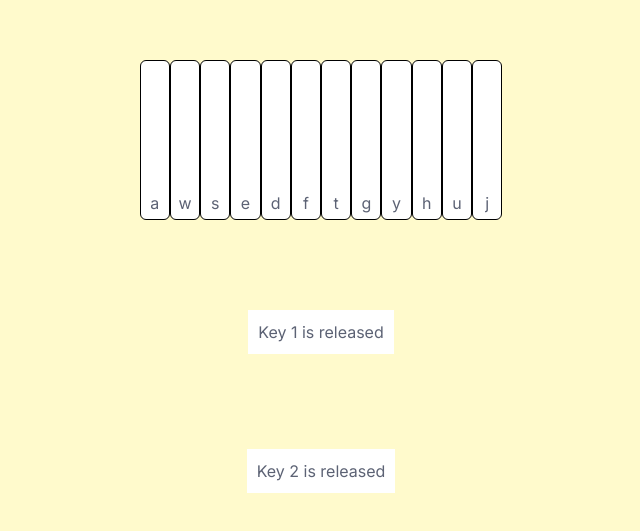
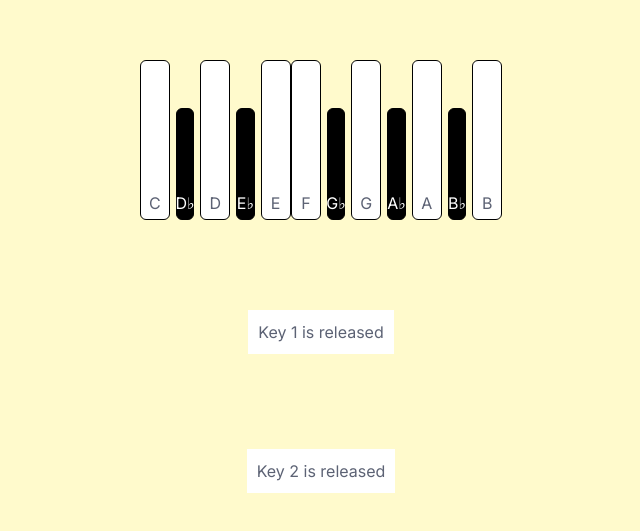
Before and after one commit to asgervelling/sheet-music-editor, a Next.js app: page / in a window 1280 px wide. Shown: the part 121-652 px from the top of the page, without its empty margins (319-959 px from the left). Built offline with nearby package versions, Linux system fonts and the light colour scheme.

Commit message:
Correct note names

```diff
--- a/src/components/Piano/BlackKey.tsx
+++ b/src/components/Piano/BlackKey.tsx
@@ -9,7 +9,7 @@ export default function BlackKey({ noteName, active }: PianoKeyProps) {
 
   return (
     <div
-      className="w-full h-28 p-1
+      className="w-3/5 h-28 p-1
                  flex flex-col justify-end items-center
                  border border-black rounded-md"
       style={keyStyle}
--- /dev/null
+++ b/src/components/Piano/PianoKey.css
@@ -0,0 +1,26 @@
+.piano-key {
+  height: 200px;
+  display: flex;
+  align-items: flex-end;
+  justify-content: center;
+}
+
+.white-key {
+  width: 50px;
+  background-color: white;
+  border: 1px solid #000;
+  cursor: pointer;
+}
+
+.black-key {
+  width: 30px;
+  height: 120px;
+  background-color: black;
+  position: absolute;
+  z-index: 1;
+  cursor: pointer;
+}
+
+.active {
+  background-color: #f0f0f0; /* Change the background color for active keys */
+}
--- a/src/components/Piano/PianoKey.tsx
+++ b/src/components/Piano/PianoKey.tsx
@@ -1,12 +1,13 @@
 "use client";
+import React from "react";
 import BlackKey from "./BlackKey";
 import WhiteKey from "./WhiteKey";
 import { PianoKeyProps } from "./props";
-
+import "./PianoKey.css"; // Import the CSS file
 
 function PianoKey({ noteName, active }: PianoKeyProps) {
   return (
-    <div className="w-[200px]">
+    <div className="w-full flex justify-center items-end">
       {noteName.length === 2 ? (
         <BlackKey noteName={noteName} active={active} />
       ) : (
--- a/src/components/Piano/index.tsx
+++ b/src/components/Piano/index.tsx
@@ -36,7 +36,7 @@ export default function Piano() {
       <div className="flex flex-row w-full h-full">
         {noteNames.map((noteName, i) => {
           const active = state.pressedKeys[NoteToKey[noteName]] || false;
-          return <PianoKey key={i} noteName={NoteToKey[noteName]} active={active} />;
+          return <PianoKey key={i} noteName={noteName} active={active} />;
         })}
       </div>
     </div>
```
